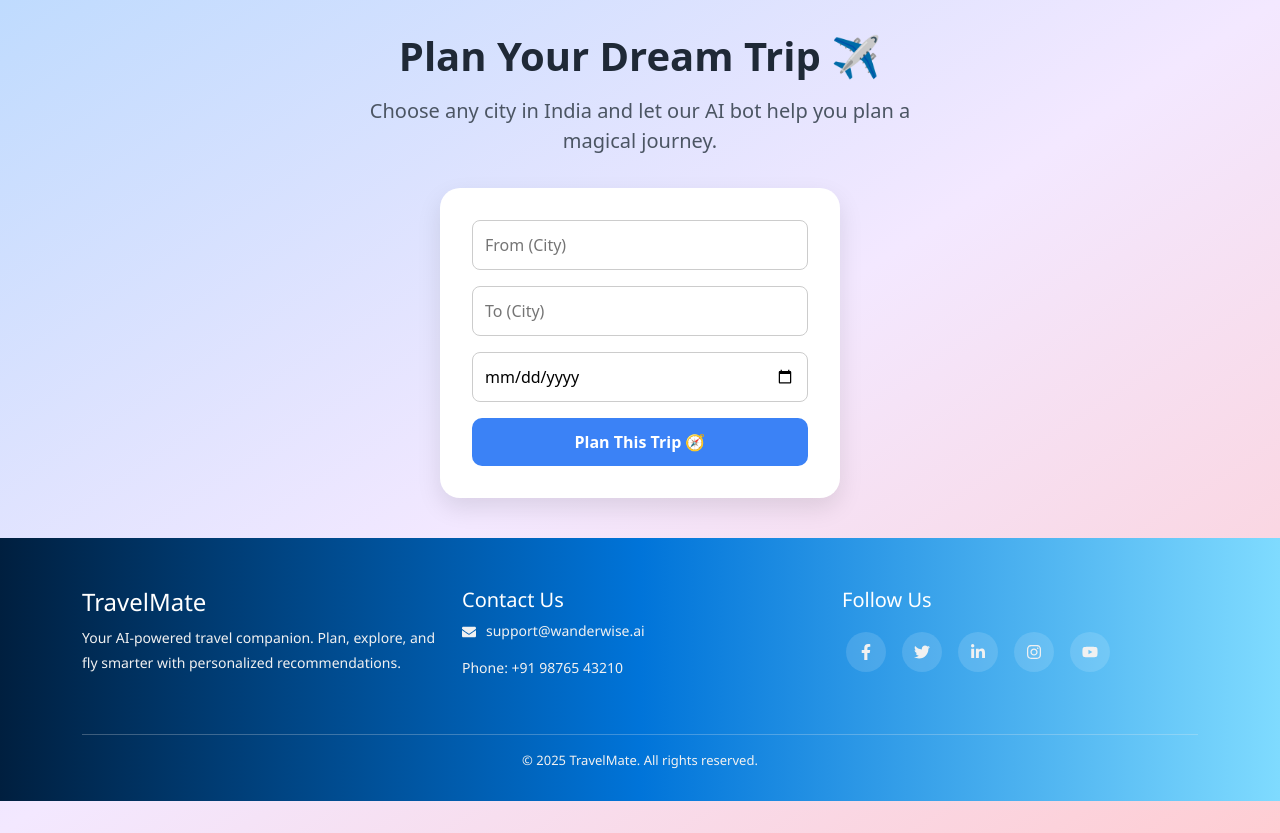
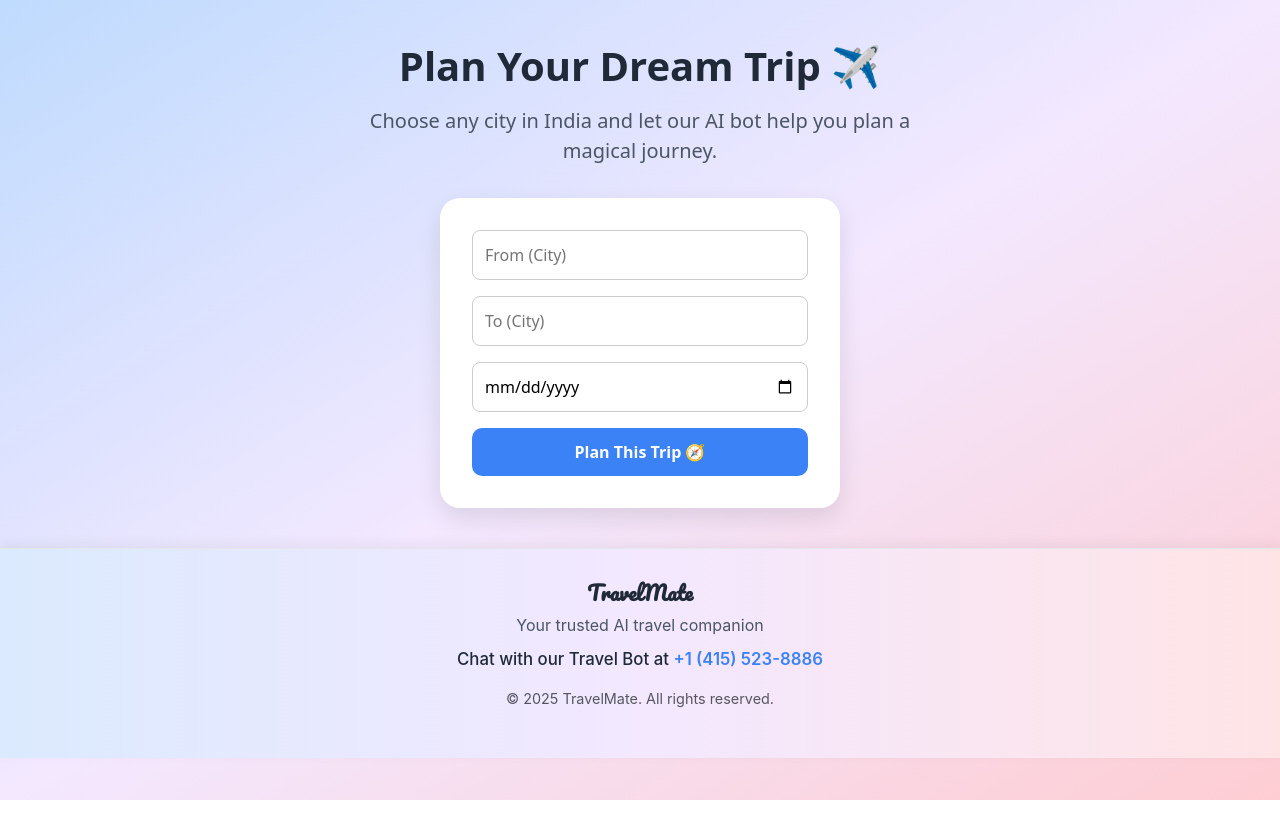
Before and after one commit to Nishchal-29/TravelMate, a React (Vite) app in the folder frontend/: page / in a window 1280 px wide. After the commit the page ends 800 px from the top, so only its background shows below. Built offline with nearby package versions, Linux system fonts and the light colour scheme.

Commit message:
change UI for footer and navbar

```diff
--- a/frontend/src/components/Navbar.jsx
+++ b/frontend/src/components/Navbar.jsx
@@ -2,6 +2,7 @@ import Container from 'react-bootstrap/Container';
 import Nav from 'react-bootstrap/Nav';
 import Navbar from 'react-bootstrap/Navbar';
 import { useNavigate, useLocation } from 'react-router-dom';
+import TravelMateLogo from "../assets/TravelMate.svg";
 
 export default function Navbar1() {
   const navigate = useNavigate();
@@ -22,14 +23,13 @@ export default function Navbar1() {
       style={{ paddingTop: '8px', paddingBottom: '8px' }}
     >
       <Container>
-        {/* Logo + Brand */}
         <Navbar.Brand
           onClick={() => navigate('/')}
           className="d-flex align-items-center cursor-pointer"
           style={{ cursor: 'pointer' }}
         >
           <img
-            src="/logo.png"
+            src={TravelMateLogo}
             width="40"
             height="40"
             className="d-inline-block align-top me-2"
--- a/frontend/src/components/footer.jsx
+++ b/frontend/src/components/footer.jsx
@@ -1,96 +1,44 @@
-import { Container, Row, Col } from 'react-bootstrap';
-import {
-  FaFacebookF,
-  FaTwitter,
-  FaLinkedinIn,
-  FaInstagram,
-  FaYoutube,
-  FaEnvelope
-} from 'react-icons/fa';
+import React from "react";
+import { Container } from "react-bootstrap";
 
-export function Footer() {
+export const Footer = () => {
   return (
     <footer
       style={{
-        background: 'linear-gradient(90deg, #001f3f, #0074D9, #7FDBFF)',
-        color: '#f1f1f1',
-        paddingTop: '50px',
-        paddingBottom: '30px',
-        fontFamily: "'Segoe UI', sans-serif",
+        background: "linear-gradient(to right, #dbeafe, #f3e8ff, #ffe4e6)",
+        padding: "2rem 0",
+        borderTop: "1px solid #e5e7eb",
+        textAlign: "center",
+        color: "#1f2937",
+        fontFamily: "'Inter', sans-serif",
+        boxShadow: "0 -4px 12px rgba(0, 0, 0, 0.05)",
       }}
     >
       <Container>
-        <Row className="text-center text-md-start">
-          <Col xs={12} md={4} className="mb-4">
-            <h4 className="text-white">TravelMate</h4>
-            <p style={{ fontSize: '14px', lineHeight: '1.8' }}>
-              Your AI-powered travel companion. Plan, explore, and fly smarter with personalized recommendations.
+        <h5
+          className="fw-bold"
+          style={{ fontFamily: "'Pacifico', cursive", color: "#1f2937" }}
+        >
+          TravelMate
+        </h5>
+        <p className="mb-1" style={{ fontSize: "1rem", color: "#4b5563" }}>
+          Your trusted AI travel companion
         </p>
-          </Col>
-
-          <Col xs={12} md={4} className="mb-4">
-            <h5 className="text-white">Contact Us</h5>
-            <p style={{ fontSize: '14px' }}>
-              <FaEnvelope style={{ marginRight: '10px' }} />
-              support@wanderwise.ai
-            </p>
-            <p style={{ fontSize: '14px' }}>Phone: +91 98765 43210</p>
-          </Col>
-
-          <Col xs={12} md={4}>
-            <h5 className="text-white">Follow Us</h5>
-            <div className="d-flex justify-content-center justify-content-md-start mt-3 flex-wrap gap-2">
-              {[
-                { icon: <FaFacebookF />, link: 'https://facebook.com/wanderwise' },
-                { icon: <FaTwitter />, link: 'https://twitter.com/wanderwise' },
-                { icon: <FaLinkedinIn />, link: 'https://linkedin.com/company/wanderwise' },
-                { icon: <FaInstagram />, link: 'https://instagram.com/wanderwise' },
-                { icon: <FaYoutube />, link: 'https://youtube.com/@wanderwise' },
-              ].map(({ icon, link }, index) => (
+        <p className="fw-medium" style={{ fontSize: "1.05rem", marginTop: "10px" }}>
+          Chat with our Travel Bot at{" "}
           <a
-                  key={index}
-                  href={link}
+            href="http://wa.me/+14155238886?text=join%20character-see"
             target="_blank"
             rel="noopener noreferrer"
-                  className="m-1"
-                  style={{
-                    backgroundColor: '#ffffff22',
-                    borderRadius: '50%',
-                    width: '40px',
-                    height: '40px',
-                    display: 'flex',
-                    alignItems: 'center',
-                    justifyContent: 'center',
-                    transition: '0.3s',
-                    textDecoration: 'none',
-                    color: '#f1f1f1',
-                  }}
-                  onMouseOver={(e) => {
-                    e.currentTarget.style.backgroundColor = '#7FDBFF';
-                    e.currentTarget.style.color = '#001f3f';
-                  }}
-                  onMouseOut={(e) => {
-                    e.currentTarget.style.backgroundColor = '#ffffff22';
-                    e.currentTarget.style.color = '#f1f1f1';
-                  }}
+            style={{ textDecoration: "none", color: "#3b82f6", fontWeight: "600" }}
           >
-                  {icon}
+            +1 (415) 523-8886
           </a>
-              ))}
-            </div>
-          </Col>
-        </Row>
-
-        <hr style={{ backgroundColor: '#ffffff22' }} />
-
-        <Row className="text-center mt-3">
-          <Col>
-            <p style={{ fontSize: '13px', marginBottom: '0' }}>
-              © {new Date().getFullYear()} TravelMate. All rights reserved.
         </p>
-          </Col>
-        </Row>
+        <p className="text-muted" style={{ fontSize: "0.9rem", marginTop: "1rem" }}>
+          &copy; {new Date().getFullYear()} TravelMate. All rights reserved.
+        </p>
       </Container>
     </footer>
   );
-}
+};
```
Lines whose indentation alone changed are shown as unchanged.
